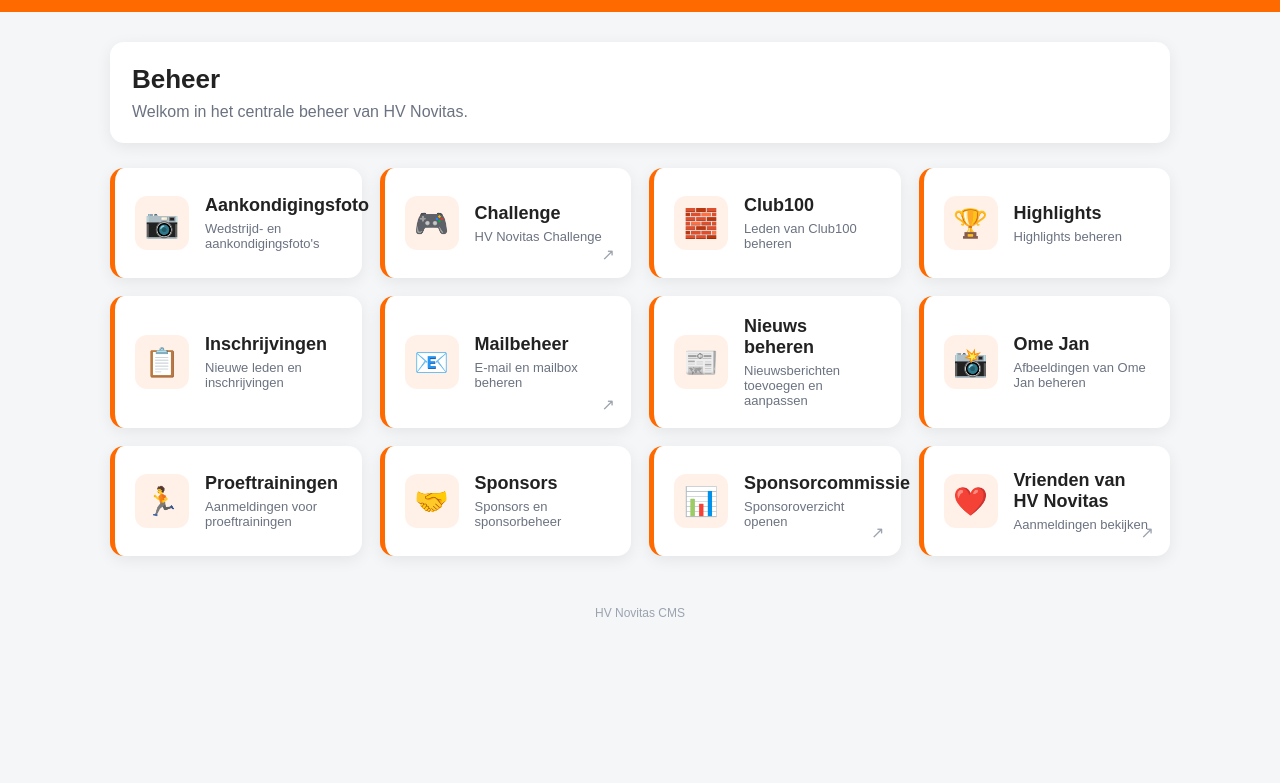
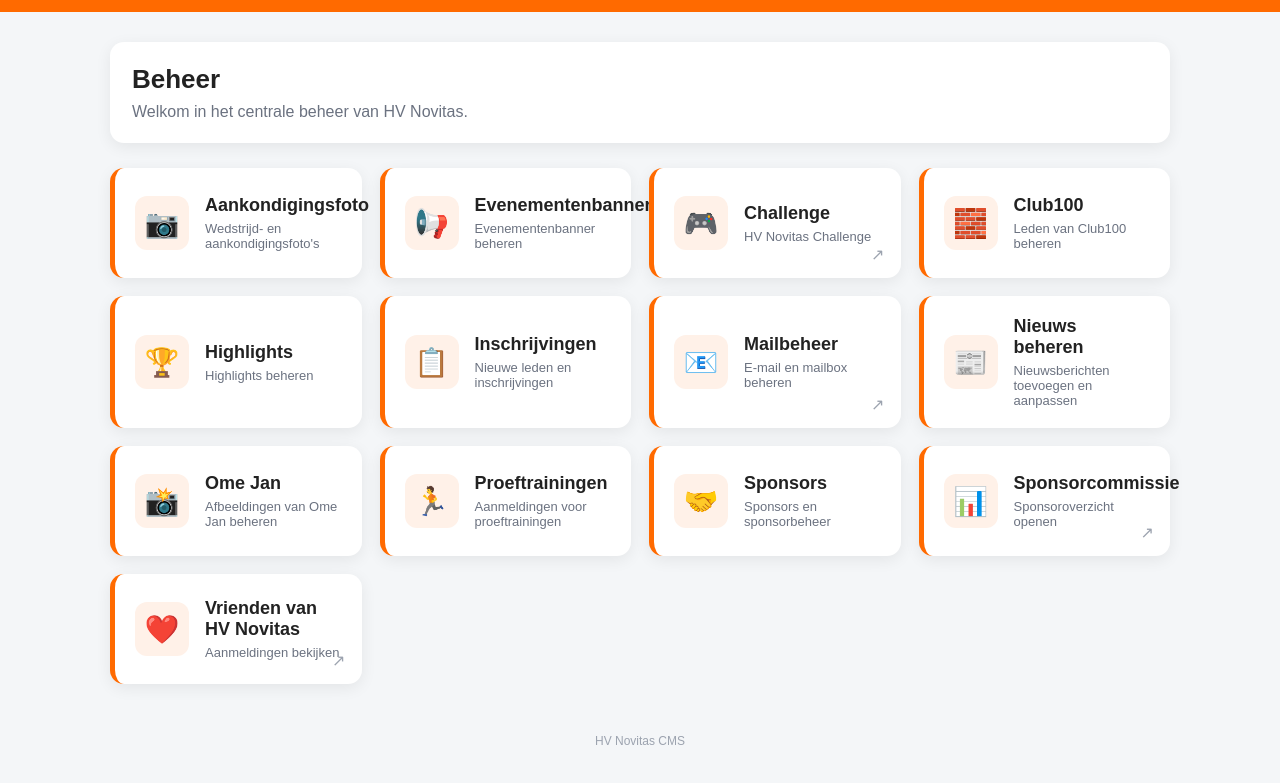
Before and after one commit to hvnovitas-ux/hvnovitas-beheer, a plain HTML site: page dashboard.html in a window 1280 px wide. Shown: the part 49-832 px from the top of the page. Before the commit the page ends 800 px from the top, so only its background shows below. Drawn offline with Linux system fonts and the light colour scheme; no server answers.

Commit message:
Refactor dashboard layout and update logout logic

```diff
--- a/dashboard.html
+++ b/dashboard.html
@@ -24,32 +24,163 @@ body{margin:0;font-family:Arial,Helvetica,sans-serif;background:#f4f6f8;color:#2
 </style>
 </head>
 <body>
-<div class="topbar"><div class="title">🧡 HV NOVITAS DASHBOARD</div><div class="userbox"><span id="userInfo">Laden...</span><button class="logout" id="logoutButton" type="button">Uitloggen</button></div></div>
+
+<div class="topbar">
+  <div class="title">🧡 HV NOVITAS DASHBOARD</div>
+  <div class="userbox">
+    <span id="userInfo">Laden...</span>
+    <button class="logout" id="logoutButton" type="button">Uitloggen</button>
+  </div>
+</div>
+
 <main class="dashboard">
-<section class="welcome"><h1>Beheer</h1><p>Welkom in het centrale beheer van HV Novitas.</p></section>
+
+<section class="welcome">
+  <h1>Beheer</h1>
+  <p>Welkom in het centrale beheer van HV Novitas.</p>
+</section>
+
 <section class="grid">
-<a href="aankondigingsfoto.html" class="card"><div class="icon">📷</div><div class="card-content"><div class="card-title">Aankondigingsfoto</div><div class="card-text">Wedstrijd- en aankondigingsfoto's</div></div></a>
-<a href="challenge/index.html" class="card external"><div class="icon">🎮</div><div class="card-content"><div class="card-title">Challenge</div><div class="card-text">HV Novitas Challenge</div></div></a>
-<a href="club100.html" class="card"><div class="icon">🧱</div><div class="card-content"><div class="card-title">Club100</div><div class="card-text">Leden van Club100 beheren</div></div></a>
-<a href="highlights.html" class="card"><div class="icon">🏆</div><div class="card-content"><div class="card-title">Highlights</div><div class="card-text">Highlights beheren</div></div></a>
-<a href="inschrijvingen.html" class="card"><div class="icon">📋</div><div class="card-content"><div class="card-title">Inschrijvingen</div><div class="card-text">Nieuwe leden en inschrijvingen</div></div></a>
-<a href="https://hvnovitasmai.sportsontheweb.net/novmail_login.php" class="card external"><div class="icon">📧</div><div class="card-content"><div class="card-title">Mailbeheer</div><div class="card-text">E-mail en mailbox beheren</div></div></a>
-<a href="cms.html" class="card"><div class="icon">📰</div><div class="card-content"><div class="card-title">Nieuws beheren</div><div class="card-text">Nieuwsberichten toevoegen en aanpassen</div></div></a>
-<a href="omejan.html" class="card"><div class="icon">📸</div><div class="card-content"><div class="card-title">Ome Jan</div><div class="card-text">Afbeeldingen van Ome Jan beheren</div></div></a>
-<a href="proeftrainingen.html" class="card"><div class="icon">🏃</div><div class="card-content"><div class="card-title">Proeftrainingen</div><div class="card-text">Aanmeldingen voor proeftrainingen</div></div></a>
-<a href="sponsors.html" class="card"><div class="icon">🤝</div><div class="card-content"><div class="card-title">Sponsors</div><div class="card-text">Sponsors en sponsorbeheer</div></div></a>
-<a href="sponsorcommissie.html" class="card external"><div class="icon">📊</div><div class="card-content"><div class="card-title">Sponsorcommissie</div><div class="card-text">Sponsoroverzicht openen</div></div></a>
-<a href="vrienden.html" class="card external"><div class="icon">❤️</div><div class="card-content"><div class="card-title">Vrienden van HV Novitas</div><div class="card-text">Aanmeldingen bekijken</div></div></a>
+
+<a href="aankondigingsfoto.html" class="card">
+  <div class="icon">📷</div>
+  <div class="card-content">
+    <div class="card-title">Aankondigingsfoto</div>
+    <div class="card-text">Wedstrijd- en aankondigingsfoto's</div>
+  </div>
+</a>
+
+<a href="evenementenbanner.html" class="card">
+  <div class="icon">📢</div>
+  <div class="card-content">
+    <div class="card-title">Evenementenbanner</div>
+    <div class="card-text">Evenementenbanner beheren</div>
+  </div>
+</a>
+
+<a href="challenge/index.html" class="card external">
+  <div class="icon">🎮</div>
+  <div class="card-content">
+    <div class="card-title">Challenge</div>
+    <div class="card-text">HV Novitas Challenge</div>
+  </div>
+</a>
+
+<a href="club100.html" class="card">
+  <div class="icon">🧱</div>
+  <div class="card-content">
+    <div class="card-title">Club100</div>
+    <div class="card-text">Leden van Club100 beheren</div>
+  </div>
+</a>
+
+<a href="highlights.html" class="card">
+  <div class="icon">🏆</div>
+  <div class="card-content">
+    <div class="card-title">Highlights</div>
+    <div class="card-text">Highlights beheren</div>
+  </div>
+</a>
+
+<a href="inschrijvingen.html" class="card">
+  <div class="icon">📋</div>
+  <div class="card-content">
+    <div class="card-title">Inschrijvingen</div>
+    <div class="card-text">Nieuwe leden en inschrijvingen</div>
+  </div>
+</a>
+
+<a href="https://hvnovitasmai.sportsontheweb.net/novmail_login.php" class="card external">
+  <div class="icon">📧</div>
+  <div class="card-content">
+    <div class="card-title">Mailbeheer</div>
+    <div class="card-text">E-mail en mailbox beheren</div>
+  </div>
+</a>
+
+<a href="cms.html" class="card">
+  <div class="icon">📰</div>
+  <div class="card-content">
+    <div class="card-title">Nieuws beheren</div>
+    <div class="card-text">Nieuwsberichten toevoegen en aanpassen</div>
+  </div>
+</a>
+
+<a href="omejan.html" class="card">
+  <div class="icon">📸</div>
+  <div class="card-content">
+    <div class="card-title">Ome Jan</div>
+    <div class="card-text">Afbeeldingen van Ome Jan beheren</div>
+  </div>
+</a>
+
+<a href="proeftrainingen.html" class="card">
+  <div class="icon">🏃</div>
+  <div class="card-content">
+    <div class="card-title">Proeftrainingen</div>
+    <div class="card-text">Aanmeldingen voor proeftrainingen</div>
+  </div>
+</a>
+
+<a href="sponsors.html" class="card">
+  <div class="icon">🤝</div>
+  <div class="card-content">
+    <div class="card-title">Sponsors</div>
+    <div class="card-text">Sponsors en sponsorbeheer</div>
+  </div>
+</a>
+
+<a href="sponsorcommissie.html" class="card external">
+  <div class="icon">📊</div>
+  <div class="card-content">
+    <div class="card-title">Sponsorcommissie</div>
+    <div class="card-text">Sponsoroverzicht openen</div>
+  </div>
+</a>
+
+<a href="vrienden.html" class="card external">
+  <div class="icon">❤️</div>
+  <div class="card-content">
+    <div class="card-title">Vrienden van HV Novitas</div>
+    <div class="card-text">Aanmeldingen bekijken</div>
+  </div>
+</a>
+
 </section>
+
 <div class="footer">HV Novitas CMS</div>
+
 </main>
+
 <script type="module">
 import { auth } from "./firebase.js";
-import { onAuthStateChanged, signOut } from "https://www.gstatic.com/firebasejs/12.1.0/firebase-auth.js";
-const userInfo=document.getElementById("userInfo");
-const logoutButton=document.getElementById("logoutButton");
-onAuthStateChanged(auth,(user)=>{if(!user){window.location.href="login.html";return;}userInfo.innerText="👋 "+(user.displayName||user.email||"Admin");});
-logoutButton.addEventListener("click",async()=>{try{await signOut(auth);window.location.href="login.html";}catch(error){console.error("Uitloggen mislukt:",error);alert("Uitloggen is niet gelukt.");}});
+import {
+  onAuthStateChanged,
+  signOut
+} from "https://www.gstatic.com/firebasejs/12.1.0/firebase-auth.js";
+
+const userInfo = document.getElementById("userInfo");
+const logoutButton = document.getElementById("logoutButton");
+
+onAuthStateChanged(auth, (user) => {
+  if (!user) {
+    window.location.href = "login.html";
+    return;
+  }
+
+  userInfo.innerText = "👋 " + (user.displayName || user.email || "Admin");
+});
+
+logoutButton.addEventListener("click", async () => {
+  try {
+    await signOut(auth);
+    window.location.href = "login.html";
+  } catch (error) {
+    console.error("Uitloggen mislukt:", error);
+    alert("Uitloggen is niet gelukt.");
+  }
+});
 </script>
+
 </body>
 </html>
```
